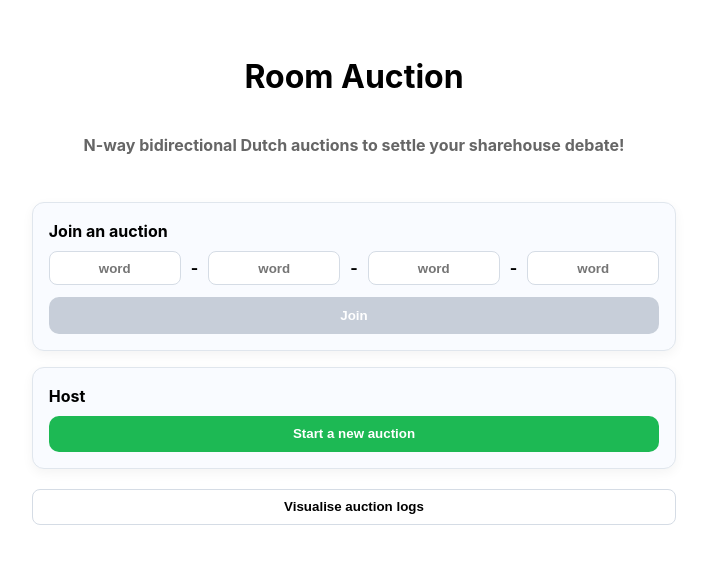
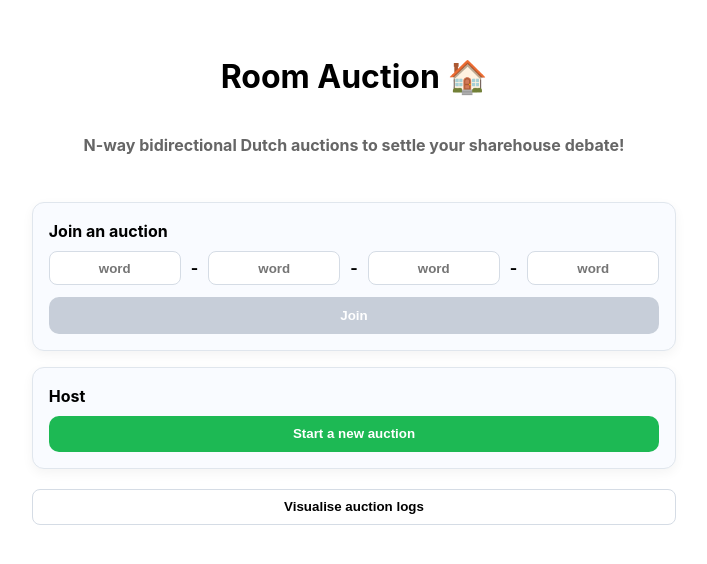
Before and after one commit to mitchellmcmillan/room-pricer, a React (Vite) app: page / in a window 1280 px wide. Shown: the part 122-686 px from the top of the page, without its empty margins (286-993 px from the left). Built offline with nearby package versions, Linux system fonts and the light colour scheme.

Commit message:
Add house emoji

```diff
--- a/src/App.jsx
+++ b/src/App.jsx
@@ -113,7 +113,7 @@ function Landing({ onJoin, onCreate, onVisualise }) {
   }, [showJoinError, joinErrorText]);
   return (
     <div style={{ minHeight: '100vh', display: 'flex', flexDirection: 'column', alignItems: 'center', justifyContent: 'center', gap: 24, color: '#000', padding: 24 }}>
-      <h1 style={{ marginBottom: 8 }}>Room Auction</h1>
+      <h1 style={{ marginBottom: 8 }}>Room Auction 🏠</h1>
       <h4 style={{ marginTop: 0, color: '#666' }}>N-way bidirectional Dutch auctions to settle your sharehouse debate!</h4>
       <div style={{ display: 'flex', flexDirection: 'column', gap: 16, width: '100%', maxWidth: 760 }}>
         <div style={{ padding: 16, border: '1px solid #e0e6ed', borderRadius: 12, boxShadow: '0 4px 12px #0000000c', background: '#f9fbff' }}>
```
